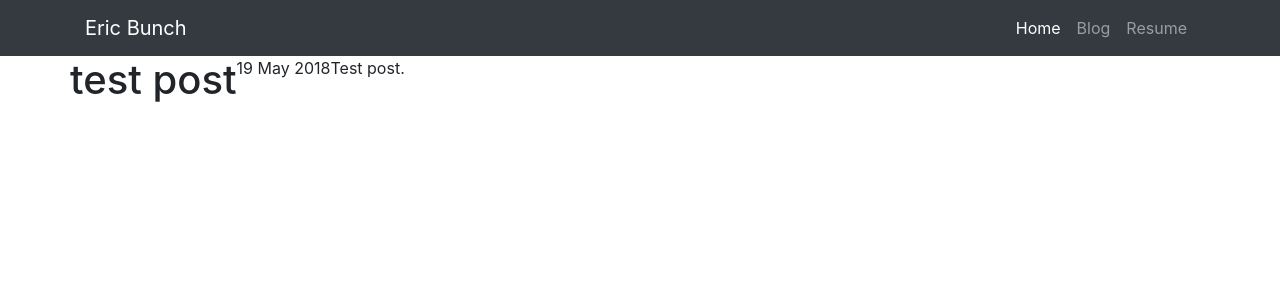
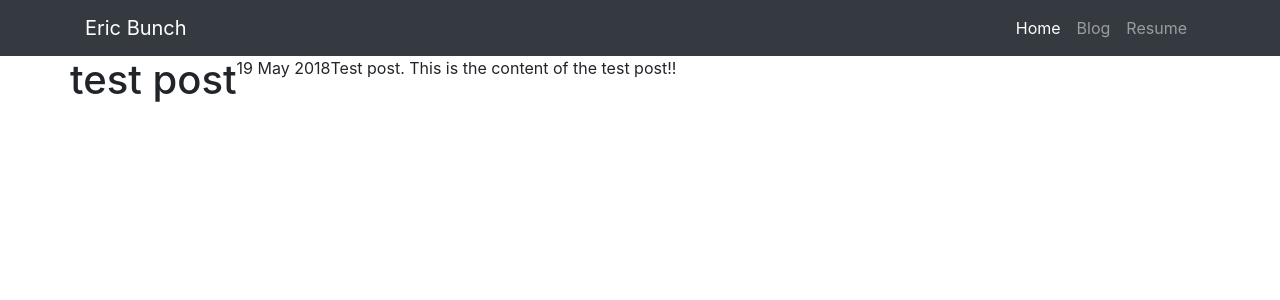
Before and after one commit to eric-bunch/eric-bunch.github.io, a Jekyll site: the page built from _posts/2018-05-19-test-post.md, in a window 1280 px wide. Shown: the top 300 px of the page. Built offline with Jekyll 4.4.1, drawn with Linux system fonts in a browser that asks for light colours; nearby versions of some CDN libraries; library files that are not in the unit come from our copies.

Commit message:
Update 2018-05-19-test-post.md

```diff
--- a/_posts/2018-05-19-test-post.md
+++ b/_posts/2018-05-19-test-post.md
@@ -2,6 +2,8 @@
 layout: post
 title: "test post"
 date: 2018-05-19
+blurb: This is the blurb of the test post.
+author: Eric Bunch
 ---
 
-Test post.
+Test post. This is the content of the test post!!
```
